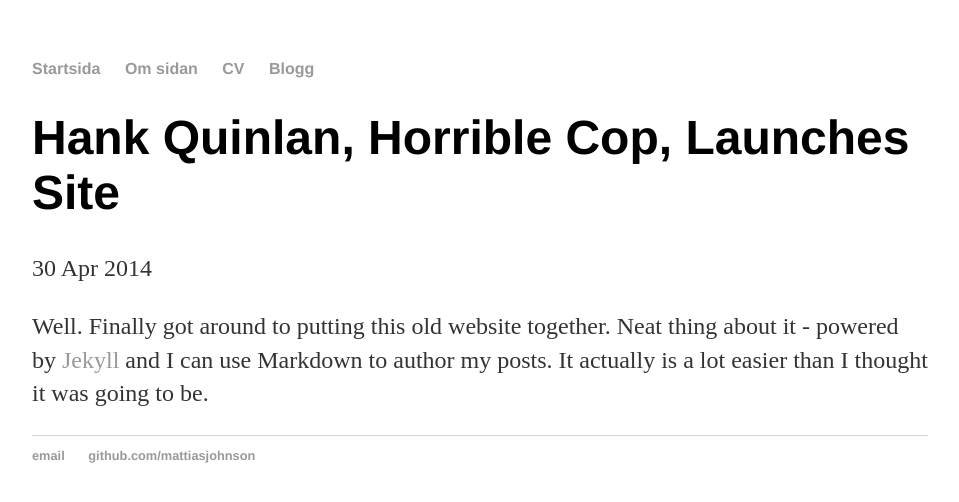
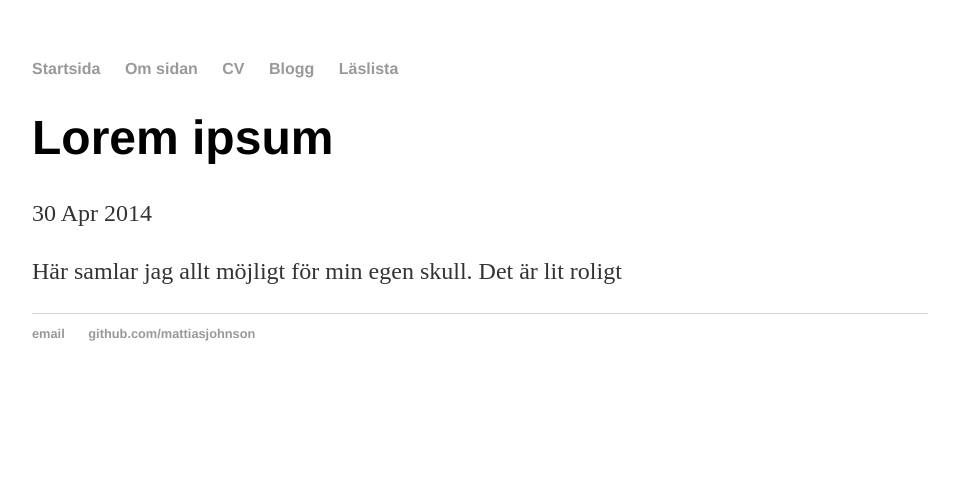
Before and after one commit to mattiasJohnson/mattiasjohnson.github.io, a Jekyll site: the page built from _posts/2016-11-24-hank-quinlan-site-launched.md, in a window 1280 px wide. Shown: the top 502 px of the page, without its empty margins (160-1119 px from the left). Built offline with Jekyll 4.4.1, drawn with Linux system fonts in a browser that asks for light colours.

Commit message:
First update
added reading list

```diff
--- a/_layouts/default.html
+++ b/_layouts/default.html
@@ -12,6 +12,7 @@
 		        	<li><a href="/about">Om sidan</a></li>
 	        		<li><a href="/cv">CV</a></li>
 	        		<li><a href="/blog">Blogg</a></li>
+							<li><a href="/reading-list">Läslista</a></li>
 	    		</ul>
 			</nav>
 			<div class="container">
--- a/_posts/2016-11-24-hank-quinlan-site-launched.md
+++ b/_posts/2016-11-24-hank-quinlan-site-launched.md
@@ -1,7 +1,7 @@
 ---
 layout: post
-title: "Hank Quinlan, Horrible Cop, Launches Site"
+title: "Lorem ipsum"
 date: 2014-04-30
 ---
 
-Well. Finally got around to putting this old website together. Neat thing about it - powered by [Jekyll](http://jekyllrb.com) and I can use Markdown to author my posts. It actually is a lot easier than I thought it was going to be.
+Här samlar jag allt möjligt för min egen skull. Det är lit roligt
--- a/about/index.html
+++ b/about/index.html
@@ -5,7 +5,7 @@ title: Om sidan
 <div class="blurb">
 	<h1>Om sidan</h1>
 	<p>Den här hemsidan är ett projekt för min egen skull. Sidan hålls uppe av <a href="https://pages.github.com/">GitHub Pages</a>
-  och källkoden finns tillgänglig på min <a href="https://github.com/mattiasJohnson">GitHub profil</a>
+  och källkoden finns tillgänglig på min <a href="https://github.com/mattiasJohnson">GitHub profil</a>.
 
   </p>
 </div>
--- a/css/main.css
+++ b/css/main.css
@@ -41,3 +41,7 @@ ul.posts {
 ul.posts li {
     list-style: none;
 }
+
+ul {
+  font: 'Helvetiva';
+}
```
Also changed, not shown: _posts/2016-11-26-ett-testinlagg.md (added, +7 -0 lines), reading-list/reading-list.md (added, +48 -0 lines).
